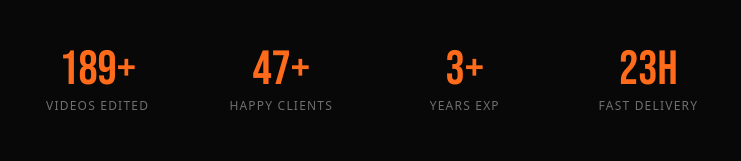
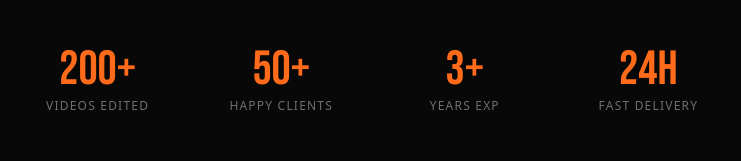
Before and after one commit to hirenlathiya8877-arch/noi-editor, a Next.js app: page / in a window 1280 px wide. Shown: the part 639-800 px from the top of the page, without its empty margins (267-1008 px from the left). Built offline with nearby package versions, Linux system fonts and the light colour scheme; no server answers; the database is empty.

Commit message:
Add team section with Instagram links

```diff
--- a/app/page.tsx
+++ b/app/page.tsx
@@ -37,6 +37,50 @@ const useScrollReveal = () => {
   }, []);
 };
 
+// ✅ BAHAR HAI - HomePage ke andar NAHI
+const useCountUp = (end: number, duration = 2000) => {
+  const [count, setCount] = useState(0);
+  const ref = useRef<HTMLDivElement>(null);
+  const started = useRef(false);
+
+  useEffect(() => {
+    const el = ref.current;
+    if (!el) return;
+    const observer = new IntersectionObserver(
+      ([entry]) => {
+        if (entry.isIntersecting && !started.current) {
+          started.current = true;
+          observer.disconnect();
+          const startTime = performance.now();
+          const tick = (now: number) => {
+            const progress = Math.min((now - startTime) / duration, 1);
+            const eased = 1 - Math.pow(1 - progress, 3);
+            setCount(Math.round(eased * end));
+            if (progress < 1) requestAnimationFrame(tick);
+          };
+          requestAnimationFrame(tick);
+        }
+      },
+      { threshold: 0.1 }
+    );
+    observer.observe(el);
+    return () => observer.disconnect();
+  }, [end, duration]);
+
+  return { ref, count };
+};
+
+// ✅ BAHAR HAI - HomePage ke andar NAHI
+const StatItem = ({ end, suffix, label }: { end: number; suffix: string; label: string }) => {
+  const { ref, count } = useCountUp(end, 2000);
+  return (
+    <div ref={ref} className="text-center">
+      <div className="font-bebas text-5xl" style={{ color: "#FF6B1A" }}>{count}{suffix}</div>
+      <div className="text-xs uppercase tracking-widest mt-1" style={{ color: "rgba(240,237,232,0.45)" }}>{label}</div>
+    </div>
+  );
+};
+
 const team = [
   {
     name: "Hiren Lathiya",
@@ -71,53 +115,6 @@ export default function HomePage() {
   const teamFlipTimeoutRef = useRef<ReturnType<typeof setTimeout> | null>(null);
   useScrollReveal();
 
-const useCountUp = (end: number, duration = 2000, suffix = "") => {
-  const [count, setCount] = useState(0);
-  const ref = useRef<HTMLDivElement>(null);
-  const started = useRef(false);
-
-  useEffect(() => {
-    const el = ref.current;
-    if (!el) return;
-
-    const observer = new IntersectionObserver(
-      ([entry]) => {
-        if (entry.isIntersecting && !started.current) {
-          started.current = true;
-          observer.disconnect();
-
-          const startTime = performance.now();
-          const tick = (now: number) => {
-            const elapsed = now - startTime;
-            const progress = Math.min(elapsed / duration, 1);
-            const eased = 1 - Math.pow(1 - progress, 3);
-            const current = Math.round(eased * end);
-            setCount(current);
-            if (progress < 1) {
-              requestAnimationFrame(tick);
-            }
-          };
-          requestAnimationFrame(tick);
-        }
-      },
-      { threshold: 0.1 }
-    );
-
-    observer.observe(el);
-    return () => observer.disconnect();
-  }, []);
-
-  return { ref, display: `${count}${suffix}` };
-};
-const StatItem = ({ end, suffix, label }: { end: number; suffix: string; label: string }) => {
-  const { ref, display } = useCountUp(end, 2000, suffix);
-  return (
-    <div ref={ref} className="text-center">
-      <div className="font-bebas text-5xl" style={{ color: "#FF6B1A" }}>{display}</div>
-      <div className="text-xs uppercase tracking-widest mt-1" style={{ color: "rgba(240,237,232,0.45)" }}>{label}</div>
-    </div>
-  );
-};
   const flipTeamTo = (next: number) => {
     if (teamAnimatingRef.current || next === teamIdxRef.current) return;
 
@@ -260,7 +257,8 @@ const StatItem = ({ end, suffix, label }: { end: number; suffix: string; label:
       </section>
 
       {/* TOOLS MARQUEE */}
-        <div className="overflow-hidden border-b border-t py-4" style={{ background: "linear-gradient(90deg,rgba(8,8,8,1) 0%,rgba(255,107,26,0.03) 50%,rgba(8,8,8,1) 100%)", borderColor: "rgba(255,107,26,0.15)", maxWidth: "100vw", width: "100%" }}>        <div className="marquee-track">
+      <div className="overflow-hidden border-b border-t py-4" style={{ background: "linear-gradient(90deg,rgba(8,8,8,1) 0%,rgba(255,107,26,0.03) 50%,rgba(8,8,8,1) 100%)", borderColor: "rgba(255,107,26,0.15)", maxWidth: "100vw", width: "100%" }}>
+        <div className="marquee-track">
           <span className="inline-flex items-center gap-8 pr-8" style={{ whiteSpace: "nowrap" }}>
             {Array.from({ length: 3 }).map((_, i) => (
               <span key={i} className="inline-flex items-center gap-8">
@@ -286,11 +284,7 @@ const StatItem = ({ end, suffix, label }: { end: number; suffix: string; label:
             <h2 className="section-title text-white reveal" style={{ fontSize: "clamp(2.5rem,6vw,5rem)" }}>OUR EDITORS</h2>
           </div>
           <div className="flex flex-col items-center reveal">
-            <div
-              className="relative w-72"
-              style={{ perspective: "1200px" }}
-              onMouseEnter={() => {}}
-            >
+            <div className="relative w-72" style={{ perspective: "1200px" }} onMouseEnter={() => {}}>
               <div
                 data-flipped={teamFlip ? "true" : "false"}
                 style={{
@@ -304,34 +298,16 @@ const StatItem = ({ end, suffix, label }: { end: number; suffix: string; label:
                 <div style={{ backfaceVisibility: "hidden", WebkitBackfaceVisibility: "hidden" }}>
                   {renderTeamCard(team[teamFaces[0]])}
                 </div>
-                <div
-                  className="absolute inset-0"
-                  style={{
-                    backfaceVisibility: "hidden",
-                    WebkitBackfaceVisibility: "hidden",
-                    transform: "rotateY(180deg)"
-                  }}
-                >
+                <div className="absolute inset-0" style={{ backfaceVisibility: "hidden", WebkitBackfaceVisibility: "hidden", transform: "rotateY(180deg)" }}>
                   {renderTeamCard(team[teamFaces[1]])}
                 </div>
               </div>
             </div>
-
             {/* Dots */}
             <div className="flex gap-2 mt-6">
               {team.map((_, i) => (
-                <button
-                  key={i}
-                  type="button"
-                  aria-label={`Show ${team[i].name}`}
-                  onClick={() => flipTeamTo(i)}
-                  className="rounded-full transition-all"
-                  style={{
-                    width: i === teamIdx ? "20px" : "8px",
-                    height: "8px",
-                    background: i === teamIdx ? "#FF6B1A" : "rgba(255,107,26,0.25)"
-                  }}
-                />
+                <button key={i} type="button" aria-label={`Show ${team[i].name}`} onClick={() => flipTeamTo(i)} className="rounded-full transition-all"
+                  style={{ width: i === teamIdx ? "20px" : "8px", height: "8px", background: i === teamIdx ? "#FF6B1A" : "rgba(255,107,26,0.25)" }} />
               ))}
             </div>
           </div>
```
Lines whose indentation alone changed are shown as unchanged.
